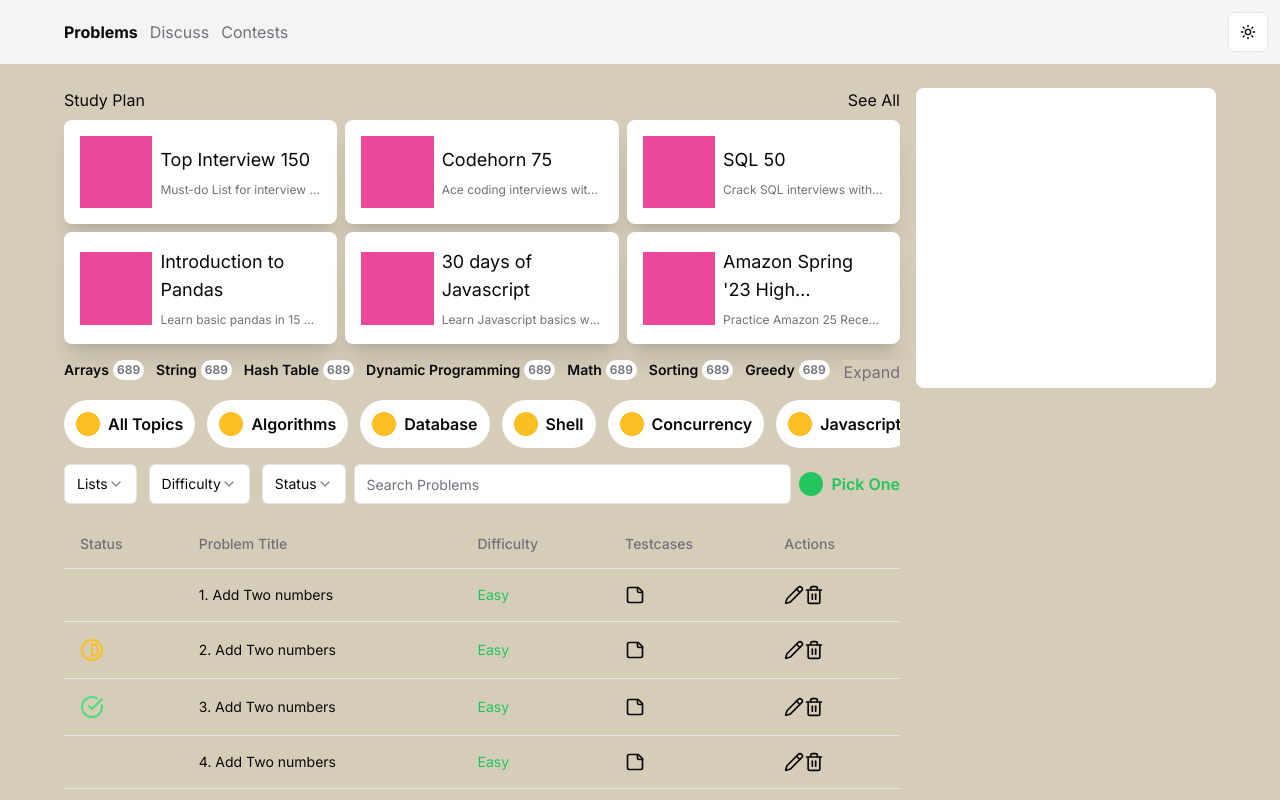
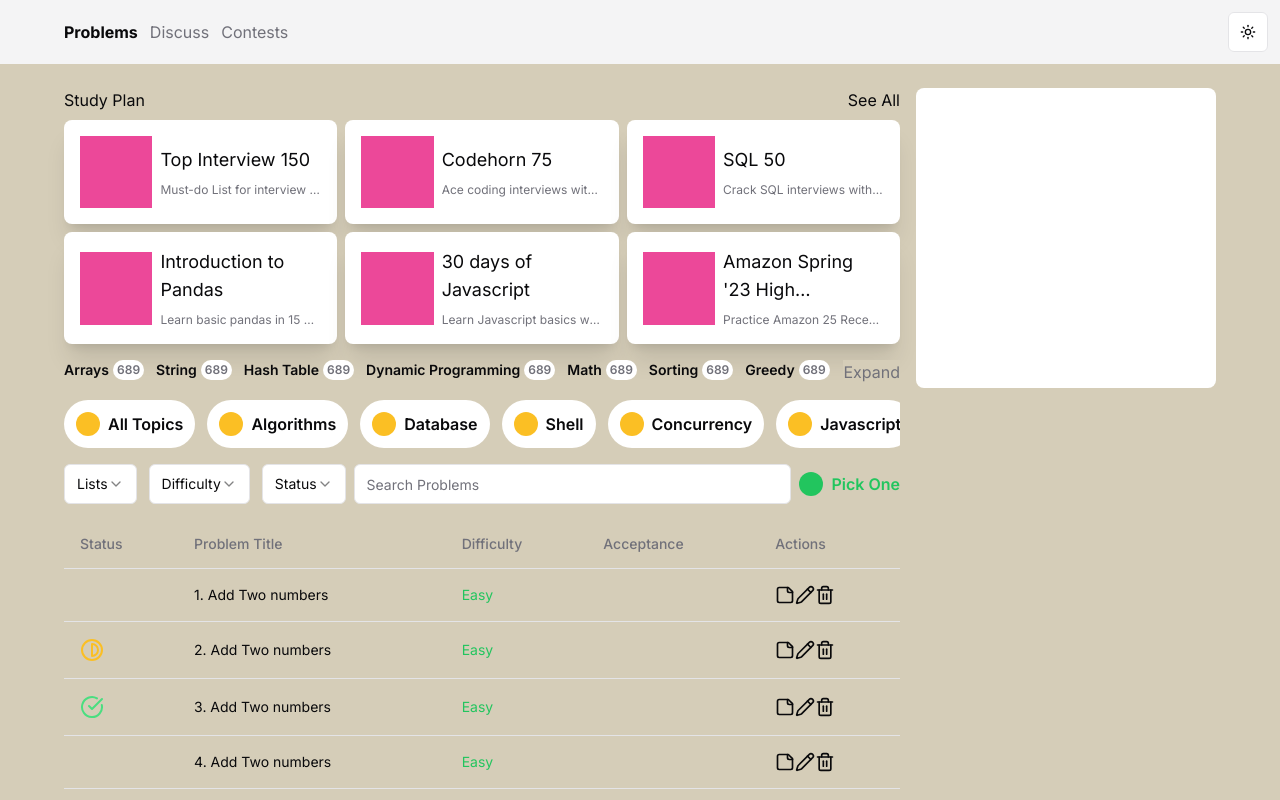
Before and after one commit to Mikkareem/codehorn, a Next.js app in the folder frontend/: page /problems in a window 1280 px wide. Shown: the top 800 px of the page. Built offline with nearby package versions, Linux system fonts and the light colour scheme.

Commit message:
Update Problem Set Table, adding Acceptance Column and move testcase column to Actions

```diff
--- a/frontend/src/app/(with-navigation)/problems/components/ProblemsSetTable.jsx
+++ b/frontend/src/app/(with-navigation)/problems/components/ProblemsSetTable.jsx
@@ -51,7 +51,7 @@
                         <TableHead>Status</TableHead>
                         <TableHead>Problem Title</TableHead>
                         <TableHead>Difficulty</TableHead>
-                        <TableHead>Testcases</TableHead>
+                        <TableHead>Acceptance</TableHead>
                         <TableHead>Actions</TableHead>
                     </TableRow>
                 </TableHeader>
@@ -72,12 +72,13 @@
                                 className={`${problem.difficulty === 'Easy' ? 'text-green-500' : problem.difficulty === 'Medium' ? 'text-orange-500' : 'text-red-500'}`}
                             >{problem.difficulty}</TableCell>
                             <TableCell>
-                                <Link href={`/problems/crud/${problem.problemNo}/testcases`}>
-                                    <StickyNote size={20}/>
-                                </Link>
+
                             </TableCell>
                             <TableCell>
                                 <div className='flex'>
+                                    <Link href={`/problems/crud/${problem.problemNo}/testcases`}>
+                                        <StickyNote size={20}/>
+                                    </Link>
                                     <Link href={`/problems/crud?pid=${problem.problemNo}`}>
                                         <Pencil size={20}/>
                                     </Link>
```
